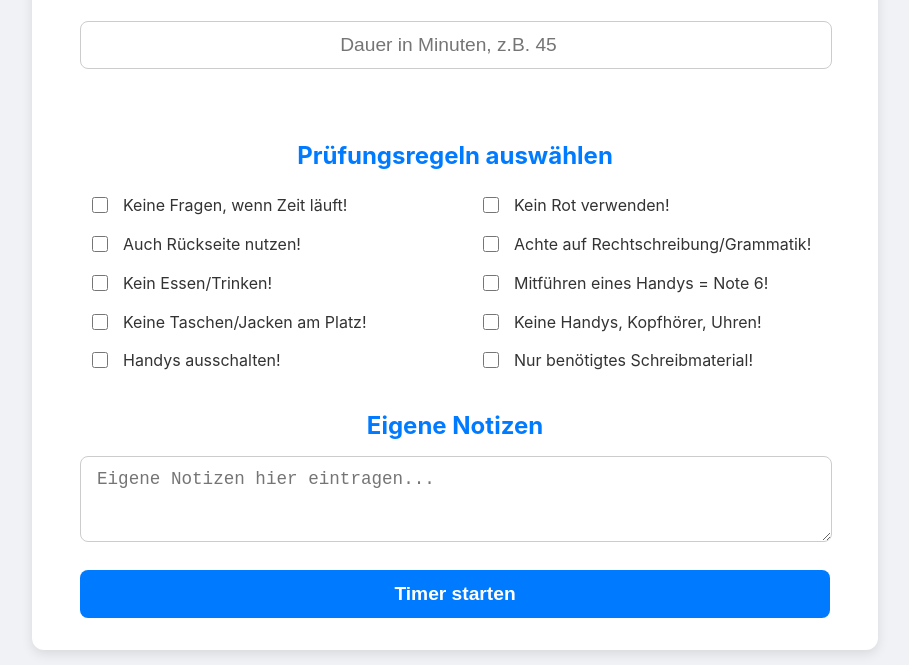
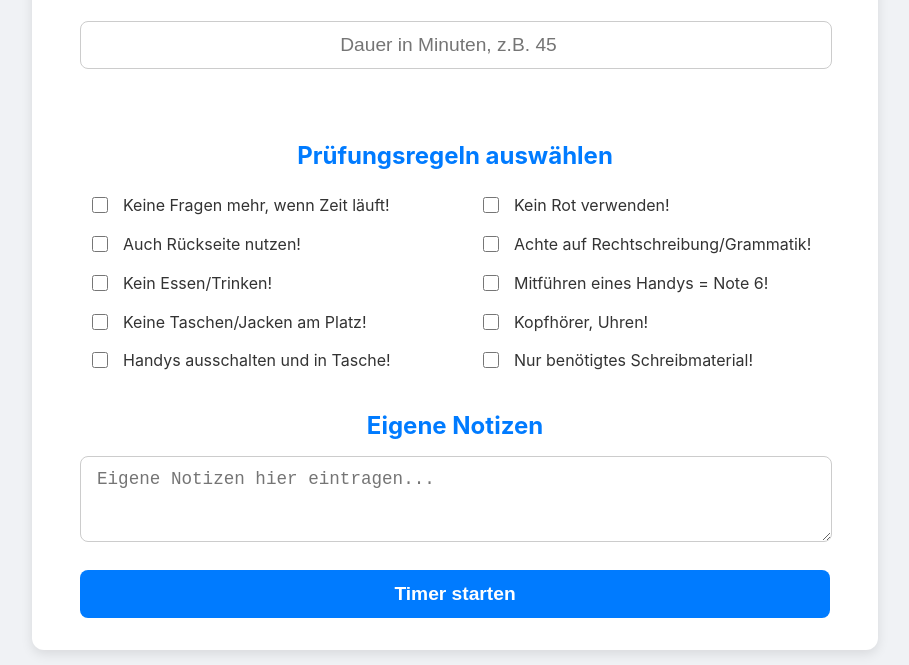
Before and after one commit to ddesignmedia/Klausurentimer, a plain HTML site: page index.html in a window 1280 px wide. Shown: the part 135-800 px from the top of the page, without its empty margins (185-1094 px from the left). Drawn offline with Linux system fonts and the light colour scheme.

Commit message:
index.html aktualisieren

```diff
--- a/index.html
+++ b/index.html
@@ -29,15 +29,15 @@
 
         <h2>Prüfungsregeln auswählen</h2>
         <div id="predefined-checklist">
-            <div class="checklist-item"><input type="checkbox" class="predefined-rule-cb" id="rule1"><label for="rule1">Keine Fragen, wenn Zeit läuft!</label></div>
+            <div class="checklist-item"><input type="checkbox" class="predefined-rule-cb" id="rule1"><label for="rule1">Keine Fragen mehr, wenn Zeit läuft!</label></div>
             <div class="checklist-item"><input type="checkbox" class="predefined-rule-cb" id="rule2"><label for="rule2">Kein Rot verwenden!</label></div>
             <div class="checklist-item"><input type="checkbox" class="predefined-rule-cb" id="rule3"><label for="rule3">Auch Rückseite nutzen!</label></div>
             <div class="checklist-item"><input type="checkbox" class="predefined-rule-cb" id="rule4"><label for="rule4">Achte auf Rechtschreibung/Grammatik!</label></div>
             <div class="checklist-item"><input type="checkbox" class="predefined-rule-cb" id="rule5"><label for="rule5">Kein Essen/Trinken!</label></div>
             <div class="checklist-item"><input type="checkbox" class="predefined-rule-cb" id="rule6"><label for="rule6">Mitführen eines Handys = Note 6!</label></div>
             <div class="checklist-item"><input type="checkbox" class="predefined-rule-cb" id="rule7"><label for="rule7">Keine Taschen/Jacken am Platz!</label></div>
-            <div class="checklist-item"><input type="checkbox" class="predefined-rule-cb" id="rule8"><label for="rule8">Keine Handys, Kopfhörer, Uhren!</label></div>
-            <div class="checklist-item"><input type="checkbox" class="predefined-rule-cb" id="rule9"><label for="rule9">Handys ausschalten!</label></div>
+            <div class="checklist-item"><input type="checkbox" class="predefined-rule-cb" id="rule8"><label for="rule8">Kopfhörer, Uhren!</label></div>
+            <div class="checklist-item"><input type="checkbox" class="predefined-rule-cb" id="rule9"><label for="rule9">Handys ausschalten und in Tasche!</label></div>
             <div class="checklist-item"><input type="checkbox" class="predefined-rule-cb" id="rule10"><label for="rule10">Nur benötigtes Schreibmaterial!</label></div>
         </div>
 
```
